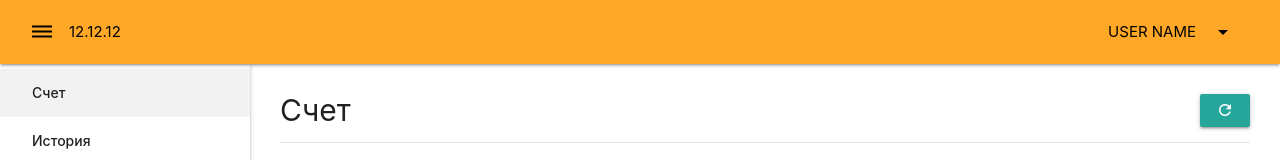
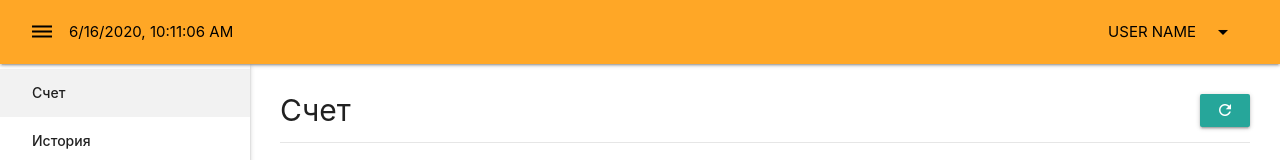
Before and after one commit to TigranMnjoyan96/SRM_VUE, a Vue app: page / in a window 1280 px wide. Shown: the top 160 px of the page. Built offline with nearby package versions, Linux system fonts and the light colour scheme.

Commit message:
--- Auto-Git Commit ---

```diff
--- a/src/layouts/partials/Navbar.vue
+++ b/src/layouts/partials/Navbar.vue
@@ -5,7 +5,7 @@
                 <a href="#" @click.prevent="$emit('hideSidebar')">
                     <i class="material-icons black-text">dehaze</i>
                 </a>
-                <span class="black-text">12.12.12</span>
+                <span class="black-text">{{ currentTime }}</span>
             </div>
 
             <ul class="right hide-on-small-and-down">
@@ -38,9 +38,14 @@
 <script>
 export default {
  name: 'Navbar',
+ computed: {
+  currentTime() {
+   return new Date(Date.now()).toLocaleString();
+  }
+ },
  methods: {
   logOut() {
-   this.$route.push('/home');
+   this.$router.push('/login?message=logout');
   }
  },
  mounted() {
```
Also changed, not shown: .autogit/logs/log-16-5-2020-14-11-6.txt (added).
